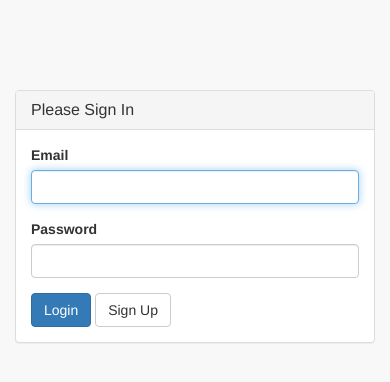
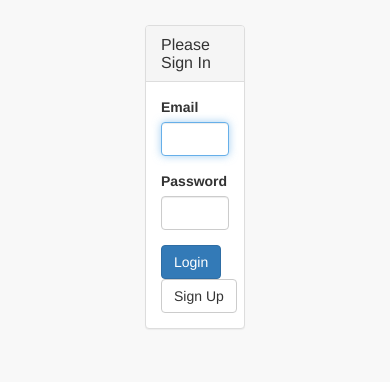
Before and after one commit to stevievines/dive-squad, a Rails app: page /login in a window 390 px wide. Shown: the top 382 px of the page. Run offline with Rails 7, Linux system fonts and the light colour scheme; style sheets or scripts are compiled from the project's sources; some libraries are stand-ins or nearby versions.

Commit message:
try smaller size for heroku

```diff
--- a/app/views/sessions/new.html.erb
+++ b/app/views/sessions/new.html.erb
@@ -1,6 +1,6 @@
 <div class="container">
   <div class="row">
-    <div class="col-md-4 col-md-offset-4">
+    <div class="col-xs-4 col-xs-offset-4">
       <div class="login-panel panel panel-default">
         <div class="panel-heading">
           <h3 class="panel-title">Please Sign In</h3>
```
